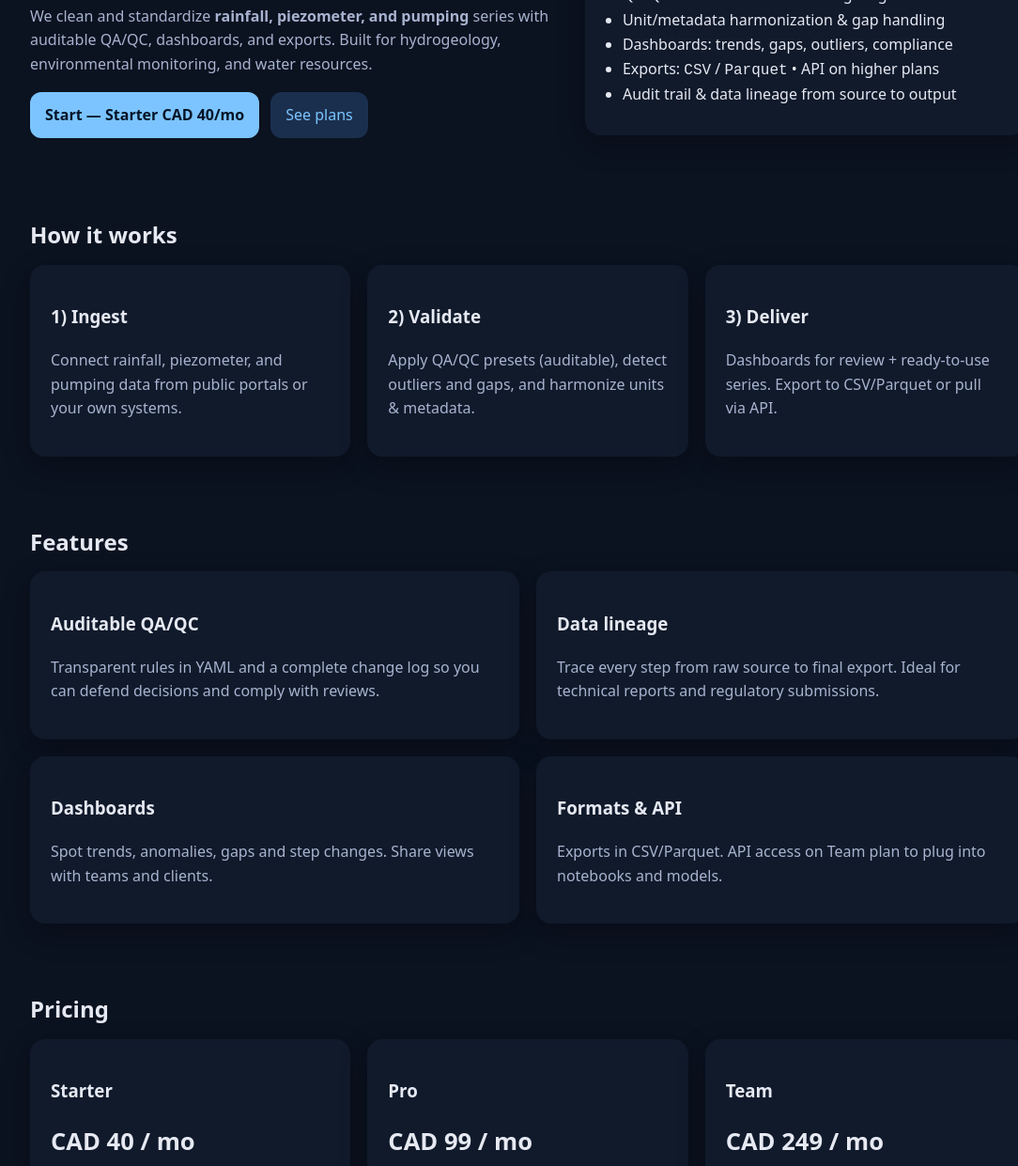
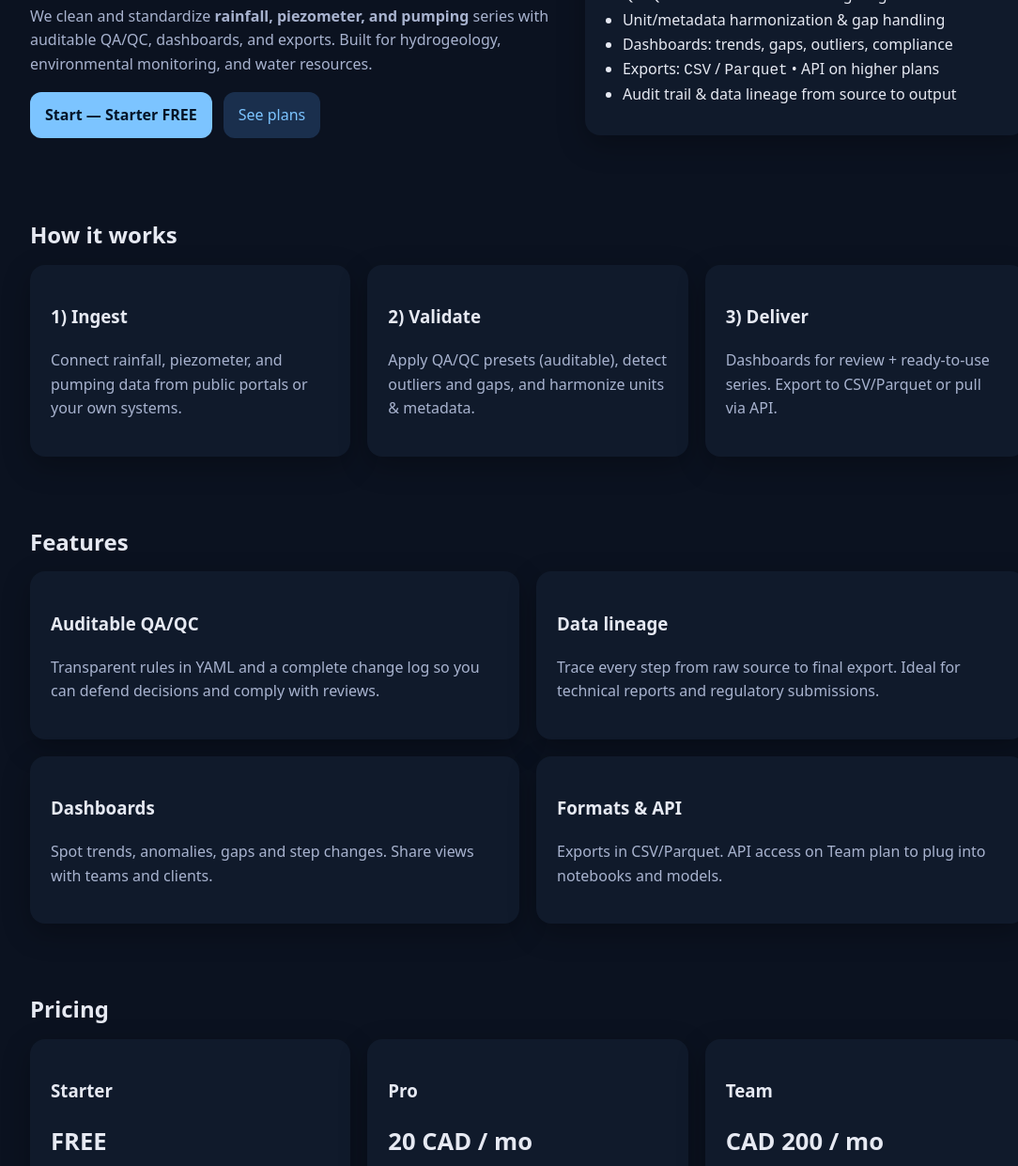
Before and after one commit to preciii7/preciii7.github.io, a plain HTML site: page index.html in a window 1280 px wide. Shown: the part 219-1460 px from the top of the page at 94% size, without its empty margins (78-1162 px from the left). Drawn offline with Linux system fonts and the light colour scheme.

Commit message:
Update index.html
Cambio de precios

```diff
--- a/index.html
+++ b/index.html
@@ -65,7 +65,7 @@
         <p>We clean and standardize <strong>rainfall, piezometer, and pumping</strong> series with auditable QA/QC, dashboards, and exports. Built for hydrogeology, environmental monitoring, and water resources.</p>
 
         <div style="display:flex;gap:12px;flex-wrap:wrap">
-          <a class="btn primary" href="YOUR_PADDLE_CHECKOUT_LINK" target="_blank" rel="noopener">Start — Starter CAD 40/mo</a>
+          <a class="btn primary" href="YOUR_PADDLE_CHECKOUT_LINK" target="_blank" rel="noopener">Start — Starter FREE</a>
           <a class="btn" href="#pricing">See plans</a>
         </div>
       </div>
@@ -126,7 +126,7 @@
       <div class="grid grid3">
         <div class="card">
           <h3>Starter</h3>
-          <p class="price">CAD 40 / mo</p>
+          <p class="price">FREE</p>
           <ul class="muted">
             <li>Up to 10 series</li>
             <li>QA/QC presets</li>
@@ -137,7 +137,7 @@
         </div>
         <div class="card">
           <h3>Pro</h3>
-          <p class="price">CAD 99 / mo</p>
+          <p class="price">20 CAD / mo</p>
           <ul class="muted">
             <li>Up to 50 series</li>
             <li>Editable QA/QC (YAML)</li>
@@ -148,7 +148,7 @@
         </div>
         <div class="card">
           <h3>Team</h3>
-          <p class="price">CAD 249 / mo</p>
+          <p class="price">CAD 200 / mo</p>
           <ul class="muted">
             <li>Up to 150 series</li>
             <li>API & full audit trail</li>
```
